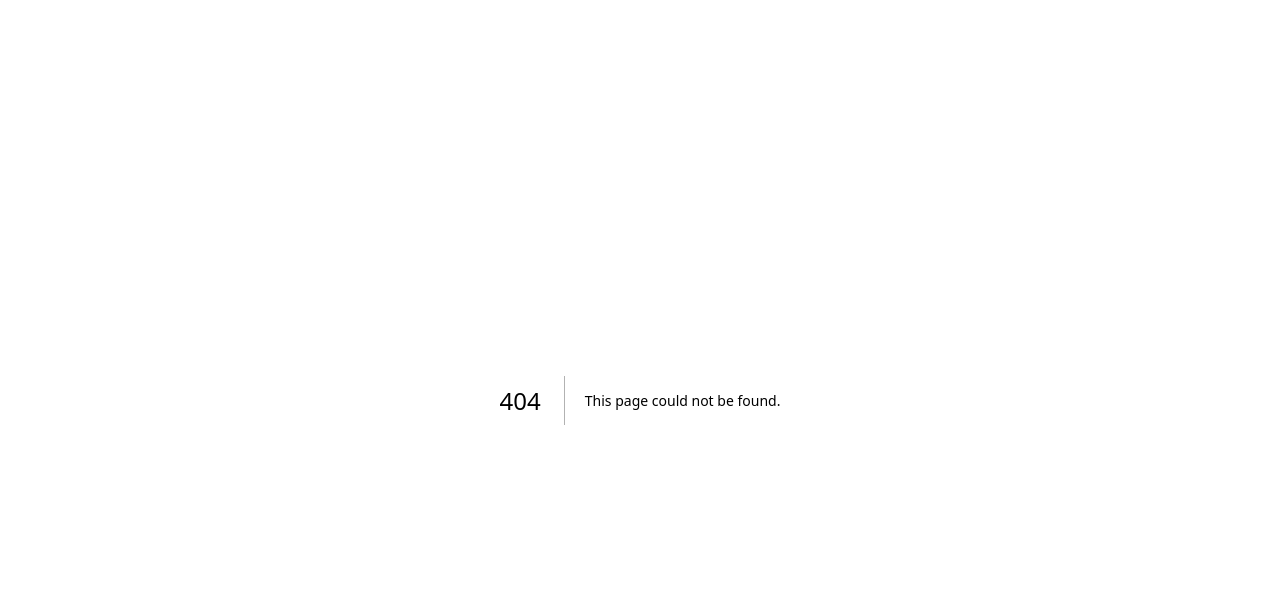
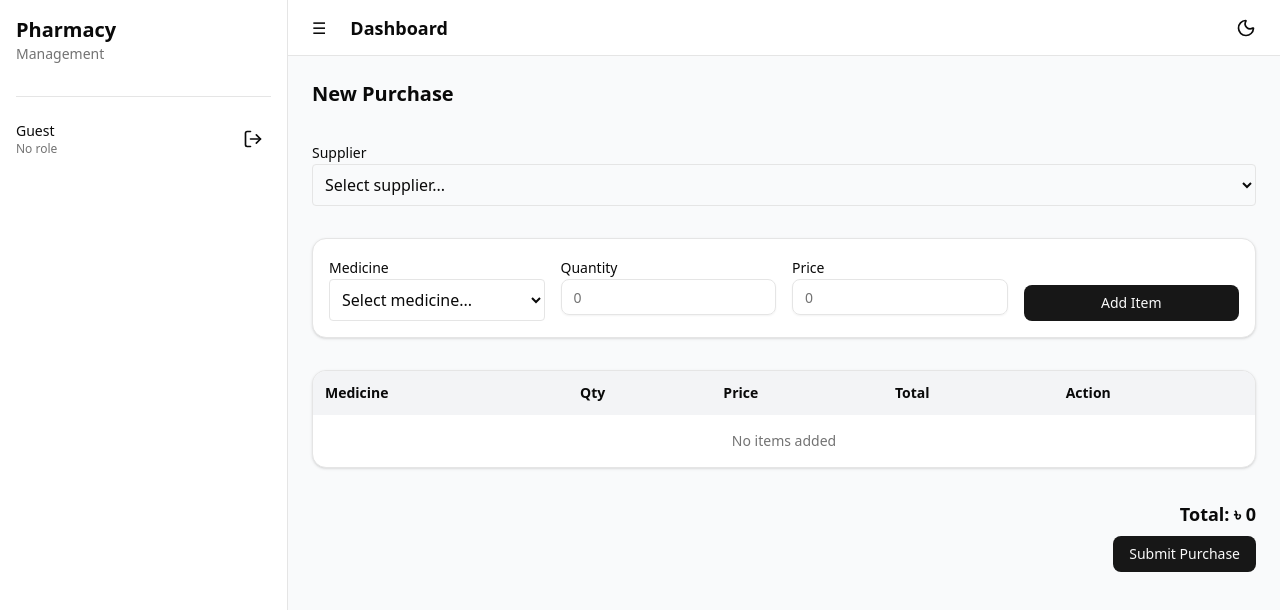
Before and after one commit to Jobayer98/pharmacy-management-frontend, a Next.js app: page /purchase in a window 1280 px wide. Before the commit this address had no page. Shown: the top 610 px of the page. Built offline with nearby package versions, Linux system fonts and the light colour scheme.

Commit message:
feat(purchase): add purchase page UI with dynamic item table and mock data

```diff
--- /dev/null
+++ b/src/app/(main)/purchase/page.tsx
@@ -0,0 +1,190 @@
+"use client";
+
+import React, { useState } from "react";
+import { Input } from "@/components/ui/input";
+import { Button } from "@/components/ui/button";
+import { toast } from "sonner";
+import type { PurchaseItem } from "@/types/purchase";
+
+// Mock supplier + medicine data
+const SUPPLIERS = ["Square Distributor", "Incepta Agency", "Beximco Pharma"];
+const MEDICINES = ["Napa", "Seclo", "Fexo", "Monas"];
+
+// For ID auto-increment
+let itemId = 1;
+
+export default function PurchasePage() {
+  const [supplier, setSupplier] = useState("");
+  const [medicine, setMedicine] = useState("");
+  const [qty, setQty] = useState("");
+  const [price, setPrice] = useState("");
+
+  const [items, setItems] = useState<PurchaseItem[]>([]);
+
+  const addItem = () => {
+    if (!supplier) {
+      toast.error("Select supplier first");
+      return;
+    }
+    if (!medicine || !qty || !price) {
+      toast.error("All fields required");
+      return;
+    }
+
+    const newItem: PurchaseItem = {
+      id: itemId++,
+      medicine,
+      quantity: Number(qty),
+      price: Number(price),
+    };
+
+    setItems((prev) => [...prev, newItem]);
+
+    setMedicine("");
+    setQty("");
+    setPrice("");
+  };
+
+  const removeItem = (id: number) => {
+    setItems((prev) => prev.filter((i) => i.id !== id));
+  };
+
+  const total = items.reduce((sum, i) => sum + i.price * i.quantity, 0);
+
+  const submitPurchase = () => {
+    if (!supplier) {
+      toast.error("Select supplier");
+      return;
+    }
+
+    if (items.length === 0) {
+      toast.error("No items added");
+      return;
+    }
+
+    toast.success("Purchase saved (mock)");
+  };
+
+  return (
+    <div className="space-y-8">
+      <h1 className="text-xl font-semibold">New Purchase</h1>
+
+      {/* Supplier Selection */}
+      <div className="space-y-2">
+        <label className="text-sm font-medium">Supplier</label>
+        <select
+          value={supplier}
+          onChange={(e) => setSupplier(e.target.value)}
+          className="w-full p-2 rounded border dark:bg-zinc-900 dark:border-zinc-800"
+        >
+          <option value="">Select supplier...</option>
+          {SUPPLIERS.map((s) => (
+            <option key={s} value={s}>
+              {s}
+            </option>
+          ))}
+        </select>
+      </div>
+
+      {/* Add Item Section */}
+      <div className="grid grid-cols-1 md:grid-cols-4 gap-4 bg-white dark:bg-zinc-900 p-4 rounded-xl shadow border dark:border-zinc-800">
+        <div>
+          <label className="text-sm">Medicine</label>
+          <select
+            value={medicine}
+            onChange={(e) => setMedicine(e.target.value)}
+            className="w-full p-2 rounded border dark:bg-zinc-800 dark:bg-zinc-900"
+          >
+            <option value="">Select medicine...</option>
+            {MEDICINES.map((m) => (
+              <option key={m} value={m}>
+                {m}
+              </option>
+            ))}
+          </select>
+        </div>
+
+        <div>
+          <label className="text-sm">Quantity</label>
+          <Input
+            type="number"
+            value={qty}
+            onChange={(e) => setQty(e.target.value)}
+            placeholder="0"
+          />
+        </div>
+
+        <div>
+          <label className="text-sm">Price</label>
+          <Input
+            type="number"
+            value={price}
+            onChange={(e) => setPrice(e.target.value)}
+            placeholder="0"
+          />
+        </div>
+
+        <div className="flex items-end">
+          <Button onClick={addItem} className="w-full">
+            Add Item
+          </Button>
+        </div>
+      </div>
+
+      {/* Items Table */}
+      <div className="bg-white dark:bg-zinc-900 rounded-xl shadow border dark:border-zinc-800 overflow-hidden">
+        <table className="w-full text-sm">
+          <thead className="bg-gray-100 dark:bg-zinc-800">
+            <tr>
+              <th className="p-3 text-left">Medicine</th>
+              <th className="p-3 text-left">Qty</th>
+              <th className="p-3 text-left">Price</th>
+              <th className="p-3 text-left">Total</th>
+              <th className="p-3 text-left">Action</th>
+            </tr>
+          </thead>
+
+          <tbody>
+            {items.map((i) => (
+              <tr
+                key={i.id}
+                className="border-t dark:border-zinc-800 hover:bg-gray-50 dark:hover:bg-zinc-800"
+              >
+                <td className="p-3">{i.medicine}</td>
+                <td className="p-3">{i.quantity}</td>
+                <td className="p-3">৳ {i.price}</td>
+                <td className="p-3 font-semibold">৳ {i.quantity * i.price}</td>
+                <td className="p-3">
+                  <Button
+                    variant="destructive"
+                    size="sm"
+                    onClick={() => removeItem(i.id)}
+                  >
+                    Delete
+                  </Button>
+                </td>
+              </tr>
+            ))}
+
+            {items.length === 0 && (
+              <tr>
+                <td
+                  colSpan={5}
+                  className="p-4 text-center text-muted-foreground"
+                >
+                  No items added
+                </td>
+              </tr>
+            )}
+          </tbody>
+        </table>
+      </div>
+
+      {/* Total + Submit */}
+      <div className="text-right space-y-2">
+        <p className="text-lg font-semibold">Total: ৳ {total}</p>
+        <Button onClick={submitPurchase}>Submit Purchase</Button>
+      </div>
+    </div>
+  );
+}
--- /dev/null
+++ b/src/types/purchase.ts
@@ -0,0 +1,6 @@
+export interface PurchaseItem {
+    id: number;
+    medicine: string;
+    quantity: number;
+    price: number;
+}
```
